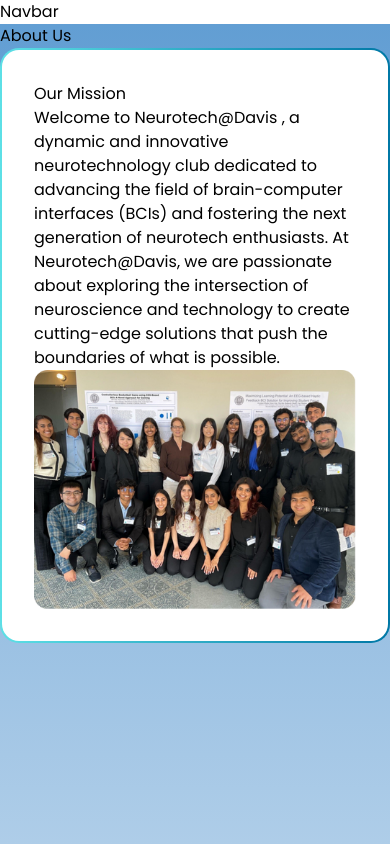
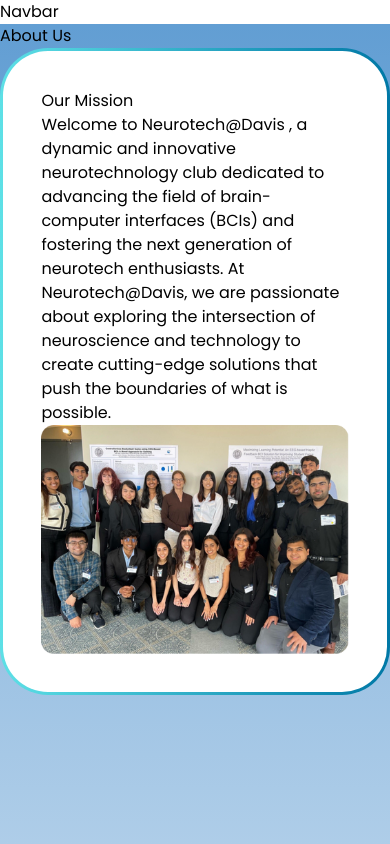
Before and after one commit to Kylie-Lallak/neurotech-web-dev-2024, a React (Vite) app: page /about in a window 390 px wide. Shown: the top 844 px of the page. Built offline with nearby package versions, Linux system fonts and the light colour scheme.

Commit message:
made the about header fully responsive

```diff
--- a/src/assets/styles/About.css
+++ b/src/assets/styles/About.css
@@ -14,8 +14,12 @@
 #about-header-card {
     background: linear-gradient(white, white) padding-box,
         linear-gradient(to right, #5de0e6, #0078a6) border-box;
-    border-radius: 19px;
-    border: 2px solid transparent;
+    border-radius: 3rem;
+    border: 3px solid transparent;
 
-    padding: 2rem;
+    padding: 2.4rem;
 }
+
+.headr-image {
+    height: auto;
+}
--- a/src/pages/About.jsx
+++ b/src/pages/About.jsx
@@ -6,18 +6,18 @@
     return (
         <div id='about-background'>
 
-            <div id='about-header' className='flex flex-col items-center'>
-                <h1 className='text-6xl font-bold mb-10 mt-10'>About Us</h1>
+            <div id='about-header' className='flex flex-col items-center '>
+                <h1 className='text-6xl font-bold mb-10 mt-10 sm:text-red-800 md:text-yellow-600 lg:text-green-700'>About Us</h1>
 
-                <div id='about-header-card' className='max-w-sm'>
+                <div id='about-header-card' className='mx-10 sm:w-auto sm:max-w-[500px] md:flex md:flex-row md:justify-center md:items-center md:max-w-[800px] lg:max-w-[1200px]'>
                     <div id='about-header-card-text'>
                         <h1 className='text-4xl font-bold pb-4'>Our Mission</h1>
-                        <p className='text-gray-500 pb-4'>Welcome to <span className='font-semibold'>Neurotech@Davis </span>, a dynamic and innovative neurotechnology club dedicated to advancing the field of brain-computer interfaces (BCIs) and fostering the next generation of neurotech enthusiasts. At Neurotech@Davis, we are passionate about exploring the intersection of neuroscience and technology to create cutting-edge solutions that push the boundaries of what is possible.
+                        <p className='text-gray-500 pb-4 text-sm md:text-base lg:text-[18px] lg:max-w-[450px] ' >Welcome to <span className='font-semibold'>Neurotech@Davis </span>, a dynamic and innovative neurotechnology club dedicated to advancing the field of brain-computer interfaces (BCIs) and fostering the next generation of neurotech enthusiasts. At Neurotech@Davis, we are passionate about exploring the intersection of neuroscience and technology to create cutting-edge solutions that push the boundaries of what is possible.
                         </p>
 
                     </div>
 
-                    <img src={HeaderImage} />
+                    <img src={HeaderImage} className=' w-auto h-auto mx-auto md:min-w-[325px] md:ml-4 lg:max-w-none' />
 
                 </div>
 
```
